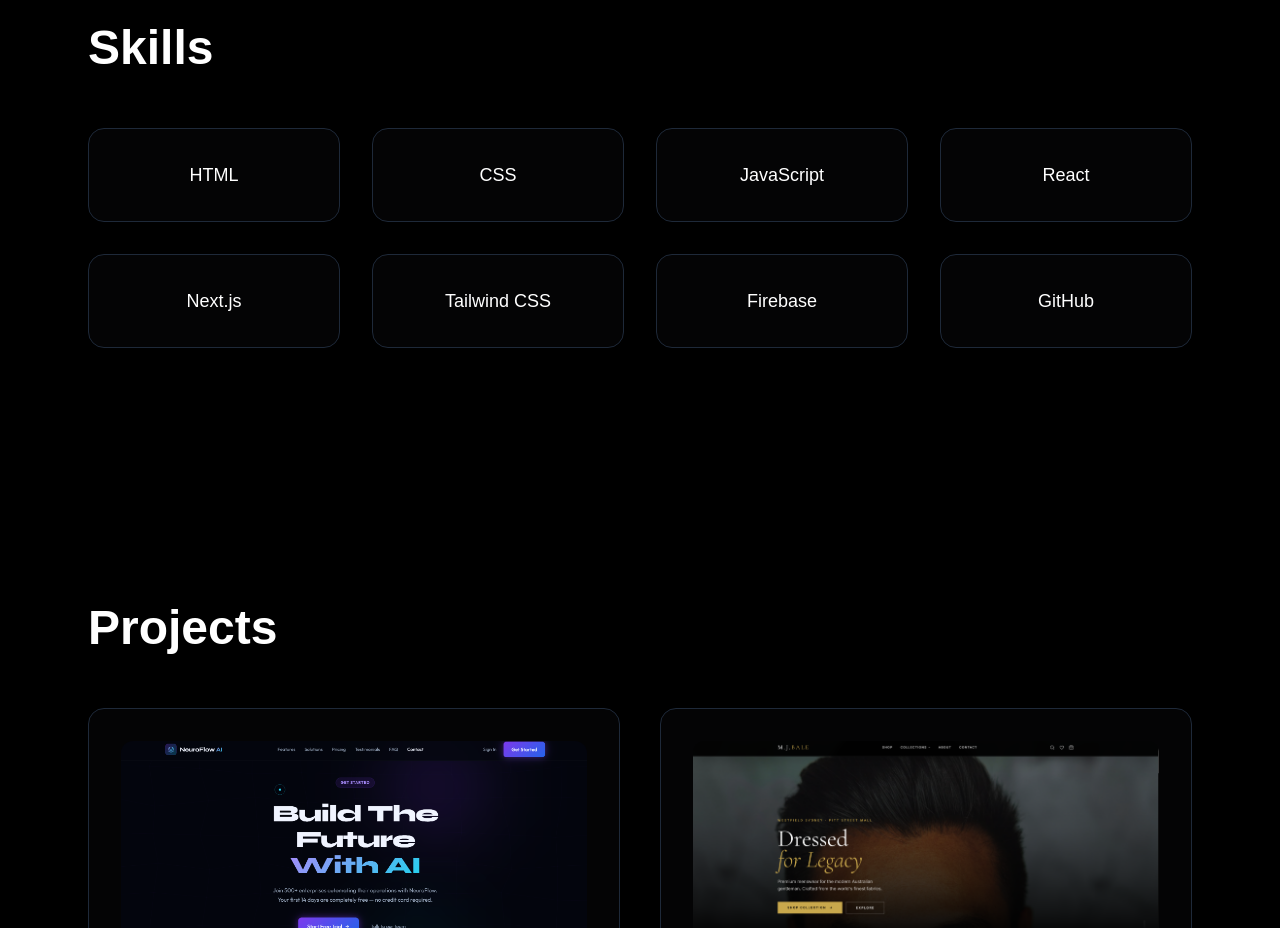
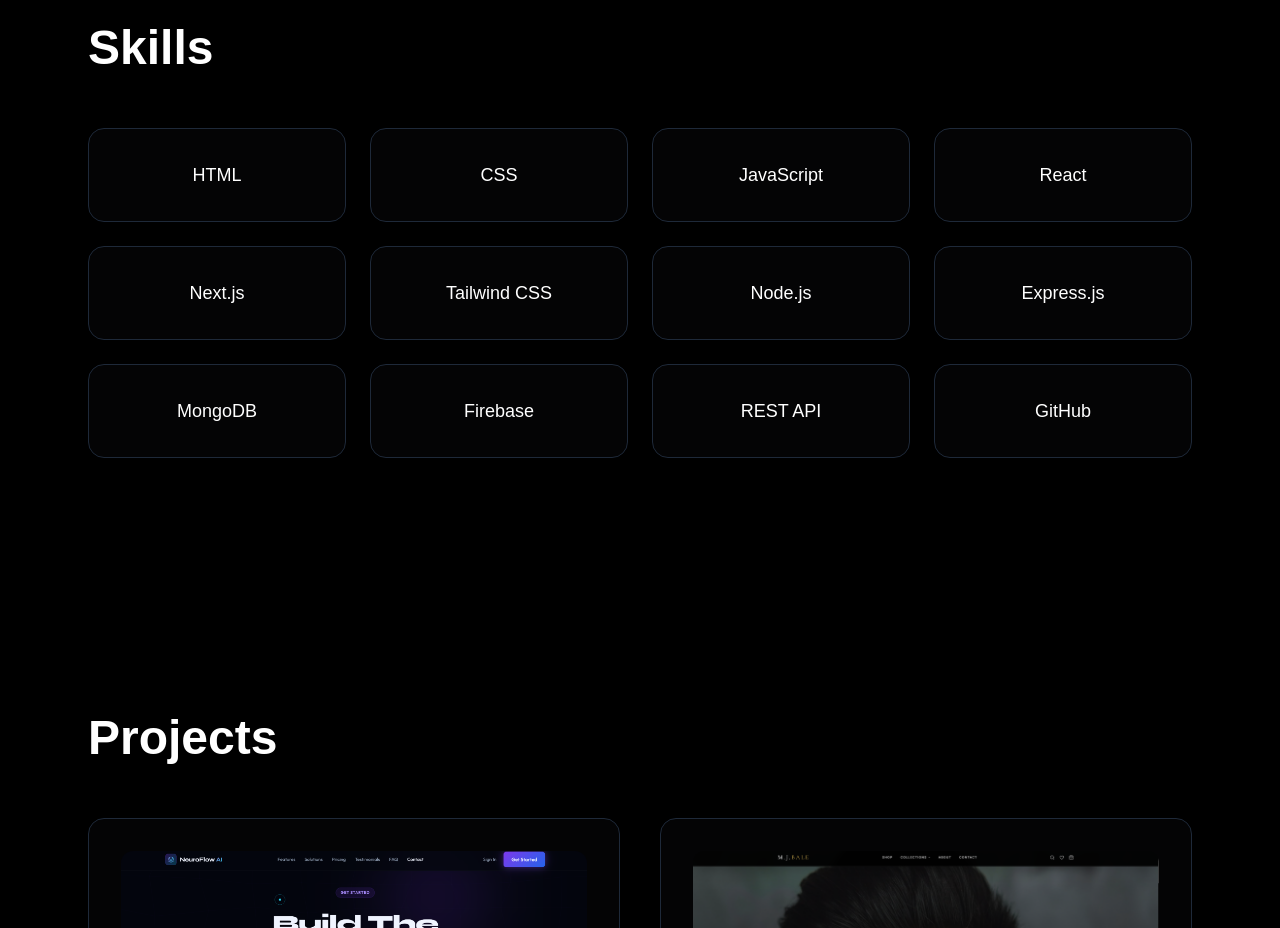
Before and after one commit to muntakindev/portfolio, a Next.js app: page / in a window 1280 px wide. Shown: the part 1320-2248 px from the top of the page. Built offline with nearby package versions, Linux system fonts and the light colour scheme.

Commit message:
Updated portfolio skills section

```diff
--- a/src/app/page.tsx
+++ b/src/app/page.tsx
@@ -9,7 +9,11 @@
     "React",
     "Next.js",
     "Tailwind CSS",
+    "Node.js",
+    "Express.js",
+    "MongoDB",
     "Firebase",
+    "REST API",
     "GitHub",
   ];
 
@@ -143,7 +147,7 @@
             Skills
           </h2>
 
-          <div className="grid grid-cols-2 md:grid-cols-4 gap-8">
+          <div className="grid grid-cols-2 md:grid-cols-4 gap-6">
 
             {skills.map((skill) => (
               <div
```
